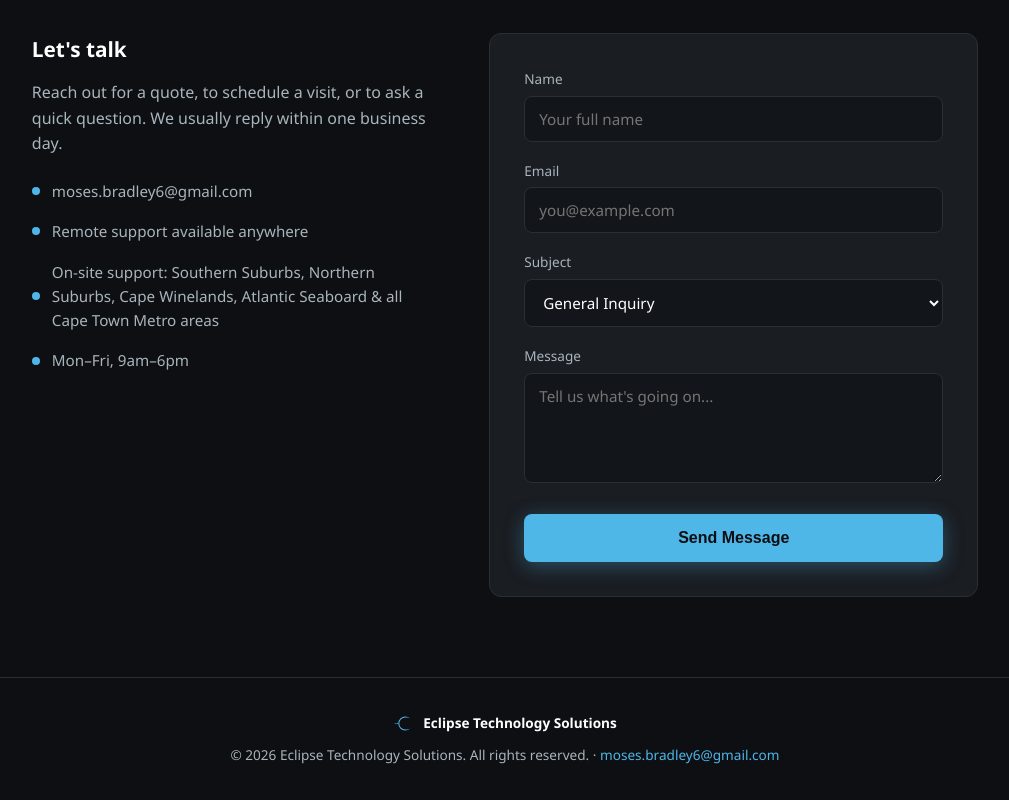
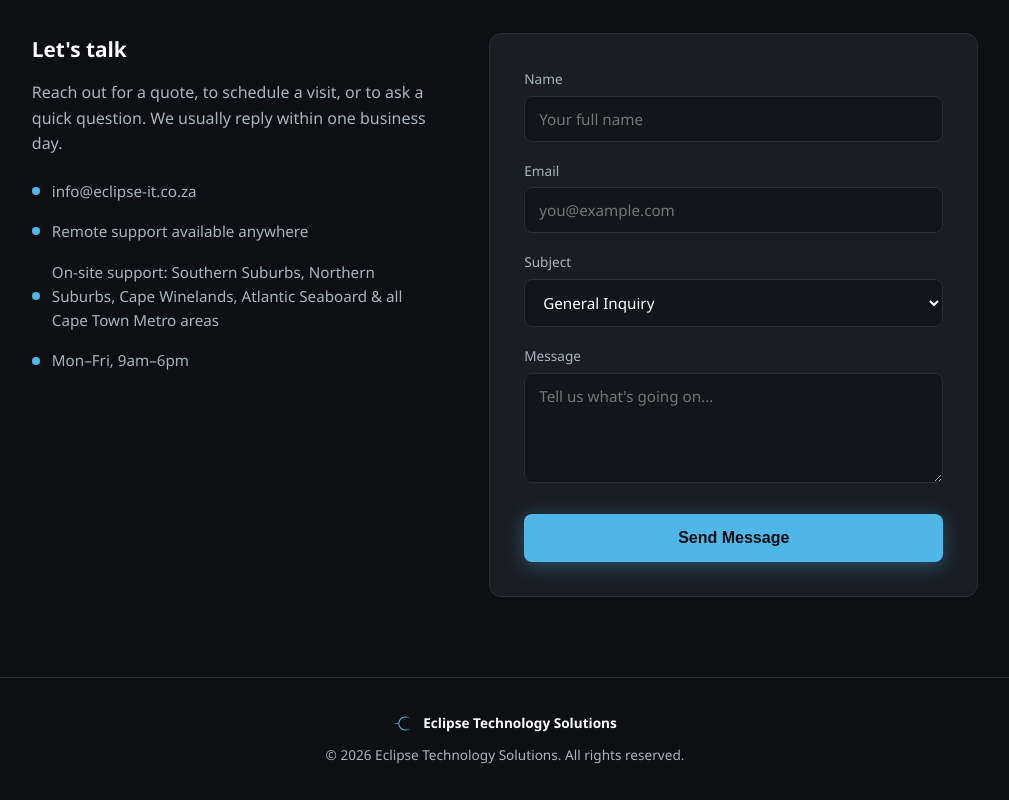
Before and after one commit to mosesbradley6-ux/eclipse, a plain HTML site: page index.html in a window 1280 px wide. Shown: the part 3887-4687 px from the top of the page, without its empty margins (135-1144 px from the left). Drawn offline with Linux system fonts and the light colour scheme.

Commit message:
Remove personal email from site, route contact form to info@eclipse-it.co.za

```diff
--- a/index.html
+++ b/index.html
@@ -20,7 +20,7 @@
   "@type": "ProfessionalService",
   "name": "Eclipse Technology Solutions",
   "url": "https://www.eclipse-it.co.za",
-  "email": "moses.bradley6@gmail.com",
+  "email": "info@eclipse-it.co.za",
   "description": "On-site and remote IT support, plus maritime IT, VoIP, CCTV and VSAT solutions for businesses and vessels in Cape Town.",
   "areaServed": [
     "Southern Suburbs, Cape Town",
@@ -565,12 +565,12 @@
     <div class="contact-info">
       <h3>Let's talk</h3>
       <p>Reach out for a quote, to schedule a visit, or to ask a quick question. We usually reply within one business day.</p>
-      <div class="info-item"><span class="dot"></span> moses.bradley6@gmail.com</div>
+      <div class="info-item"><span class="dot"></span> info@eclipse-it.co.za</div>
       <div class="info-item"><span class="dot"></span> Remote support available anywhere</div>
       <div class="info-item"><span class="dot"></span> On-site support: Southern Suburbs, Northern Suburbs, Cape Winelands, Atlantic Seaboard &amp; all Cape Town Metro areas</div>
       <div class="info-item"><span class="dot"></span> Mon–Fri, 9am–6pm</div>
     </div>
-    <form action="mailto:moses.bradley6@gmail.com" method="post" enctype="text/plain">
+    <form action="mailto:info@eclipse-it.co.za" method="post" enctype="text/plain">
       <div>
         <label for="name">Name</label>
         <input type="text" id="name" name="Name" placeholder="Your full name" required>
@@ -608,7 +608,7 @@
     </svg>
     Eclipse Technology Solutions
   </div>
-  &copy; 2026 Eclipse Technology Solutions. All rights reserved. &middot; <a href="mailto:moses.bradley6@gmail.com">moses.bradley6@gmail.com</a>
+  &copy; 2026 Eclipse Technology Solutions. All rights reserved.
 </footer>
 
 </body>
```
